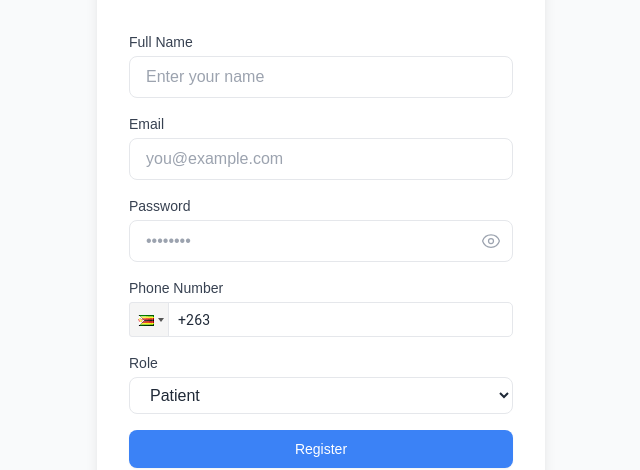
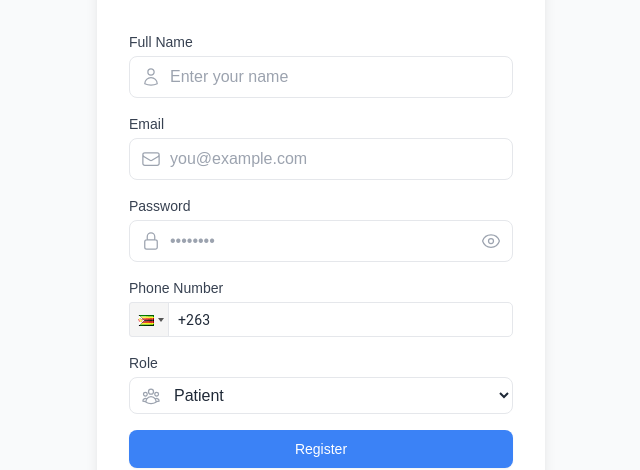
Before and after one commit to Nathanel3103/HBS-Booking, a Next.js app: page /register in a window 1280 px wide. Shown: the part 162-632 px from the top of the page, without its empty margins (319-959 px from the left). Built offline with nearby package versions, Linux system fonts and the light colour scheme.

Commit message:
added icons  on login and register

```diff
--- a/pages/login.js
+++ b/pages/login.js
@@ -1,7 +1,7 @@
 import { useState } from "react";
 import { useRouter } from "next/router";
 import Link from "next/link";
-import { EyeIcon, EyeSlashIcon } from '@heroicons/react/24/outline';
+import { EyeIcon, EyeSlashIcon, EnvelopeIcon, LockClosedIcon } from '@heroicons/react/24/outline';
 import PatientDashboard from "./patient-dashboard";
 import AdminDashboard from "./admin-dashboard";
 
@@ -81,10 +81,14 @@ export default function Login() {
             <label className="block text-sm font-medium mb-1 text-gray-700">
               Email
             </label>
+            <div className="relative">
+              <div className="absolute inset-y-0 left-0 pl-3 flex items-center pointer-events-none">
+                <EnvelopeIcon className="h-5 w-5 text-gray-400" />
+              </div>
               <input
                 type="email"
                 placeholder="you@gmail.com"
-              className={`w-full px-4 py-2 rounded-lg border ${
+                className={`w-full pl-10 px-4 py-2 rounded-lg border ${
                   touched.email && !validateEmail(email)
                     ? 'border-rose-200 bg-rose-50'
                     : 'border-gray-200 bg-white'
@@ -98,16 +102,20 @@ export default function Login() {
                 <p className="mt-1 text-sm text-rose-600">Please enter a valid email address</p>
               )}
             </div>
+          </div>
 
           <div>
             <label className="block text-sm font-medium mb-1 text-gray-700">
               Password
             </label>
             <div className="relative">
+              <div className="absolute inset-y-0 left-0 pl-3 flex items-center pointer-events-none">
+                <LockClosedIcon className="h-5 w-5 text-gray-400" />
+              </div>
               <input
                 type={showPassword ? "text" : "password"}
                 placeholder="••••••••"
-                className={`w-full px-4 py-2 rounded-lg border ${
+                className={`w-full pl-10 px-4 py-2 rounded-lg border ${
                   touched.password && !password
                     ? 'border-rose-200 bg-rose-50'
                     : 'border-gray-200 bg-white'
--- a/pages/register.js
+++ b/pages/register.js
@@ -3,7 +3,14 @@ import { useRouter } from "next/router";
 import Link from "next/link";
 import PhoneInput from 'react-phone-input-2'
 import 'react-phone-input-2/lib/style.css'
-import { EyeIcon, EyeSlashIcon } from '@heroicons/react/24/outline';
+import {
+  EyeIcon,
+  EyeSlashIcon,
+  UserIcon,
+  EnvelopeIcon,
+  LockClosedIcon,
+  UserGroupIcon
+} from '@heroicons/react/24/outline';
 
 export default function Register() {
   const [name, setName] = useState("");
@@ -97,10 +104,14 @@ export default function Register() {
             <label className="block text-sm font-medium mb-1 text-gray-700">
               Full Name
             </label>
+            <div className="relative">
+              <div className="absolute inset-y-0 left-0 pl-3 flex items-center pointer-events-none">
+                <UserIcon className="h-5 w-5 text-gray-400" />
+              </div>
               <input
                 type="text"
                 placeholder="Enter your name"
-              className={`w-full px-4 py-2 rounded-lg border ${
+                className={`w-full pl-10 px-4 py-2 rounded-lg border ${
                   touched.name && !name
                     ? 'border-rose-200 bg-rose-50'
                     : 'border-gray-200 bg-white'
@@ -111,15 +122,20 @@ export default function Register() {
                 required
               />
             </div>
+          </div>
 
           <div>
             <label className="block text-sm font-medium mb-1 text-gray-700">
               Email
             </label>
+            <div className="relative">
+              <div className="absolute inset-y-0 left-0 pl-3 flex items-center pointer-events-none">
+                <EnvelopeIcon className="h-5 w-5 text-gray-400" />
+              </div>
               <input
                 type="email"
                 placeholder="you@example.com"
-              className={`w-full px-4 py-2 rounded-lg border ${
+                className={`w-full pl-10 px-4 py-2 rounded-lg border ${
                   touched.email && !validateEmail(email)
                     ? 'border-rose-200 bg-rose-50'
                     : 'border-gray-200 bg-white'
@@ -130,16 +146,20 @@ export default function Register() {
                 required
               />
             </div>
+          </div>
 
           <div className="relative">
             <label className="block text-sm font-medium mb-1 text-gray-700">
               Password
             </label>
             <div className="relative">
+              <div className="absolute inset-y-0 left-0 pl-3 flex items-center pointer-events-none">
+                <LockClosedIcon className="h-5 w-5 text-gray-400" />
+              </div>
               <input
                 type={showPassword ? "text" : "password"}
                 placeholder="••••••••"
-                className={`w-full px-4 py-2 rounded-lg border ${
+                className={`w-full pl-10 px-4 py-2 rounded-lg border ${
                   touched.password && !validatePassword(password)
                     ? 'border-rose-200 bg-rose-50'
                     : 'border-gray-200 bg-white'
@@ -167,10 +187,11 @@ export default function Register() {
             <label className="block text-sm font-medium mb-1 text-gray-700">
               Phone Number
             </label>
+            <div className="relative flex items-center">
               <PhoneInput
                 country={'zw'}
                 placeholder="788077462"
-              containerClass=""
+                containerClass="w-full"
                 inputClass={`w-full px-4 py-2 rounded-lg !w-full ${
                   touched.phone && !phoneNumber
                     ? '!border-rose-200 !bg-rose-50'
@@ -184,19 +205,25 @@ export default function Register() {
                 required
               />
             </div>
+          </div>
 
           <div>
             <label className="block text-sm font-medium mb-1 text-gray-700">
               Role
             </label>
+            <div className="relative">
+              <div className="absolute inset-y-0 left-0 pl-3 flex items-center pointer-events-none">
+                <UserGroupIcon className="h-5 w-5 text-gray-400" />
+              </div>
               <select
-              className="w-full px-4 py-2 rounded-lg border border-gray-200 bg-white text-gray-800 focus:outline-none focus:ring-2 focus:ring-blue-400"
+                className="w-full pl-10 px-4 py-2 rounded-lg border border-gray-200 bg-white text-gray-800 focus:outline-none focus:ring-2 focus:ring-blue-400"
                 value={role}
                 onChange={(e) => setRole(e.target.value)}
               >
                 <option value="patient">Patient</option>
                 <option value="admin">Admin</option>
               </select>
+            </div>
           </div>
 
           <button
```
Lines whose indentation alone changed are shown as unchanged.
